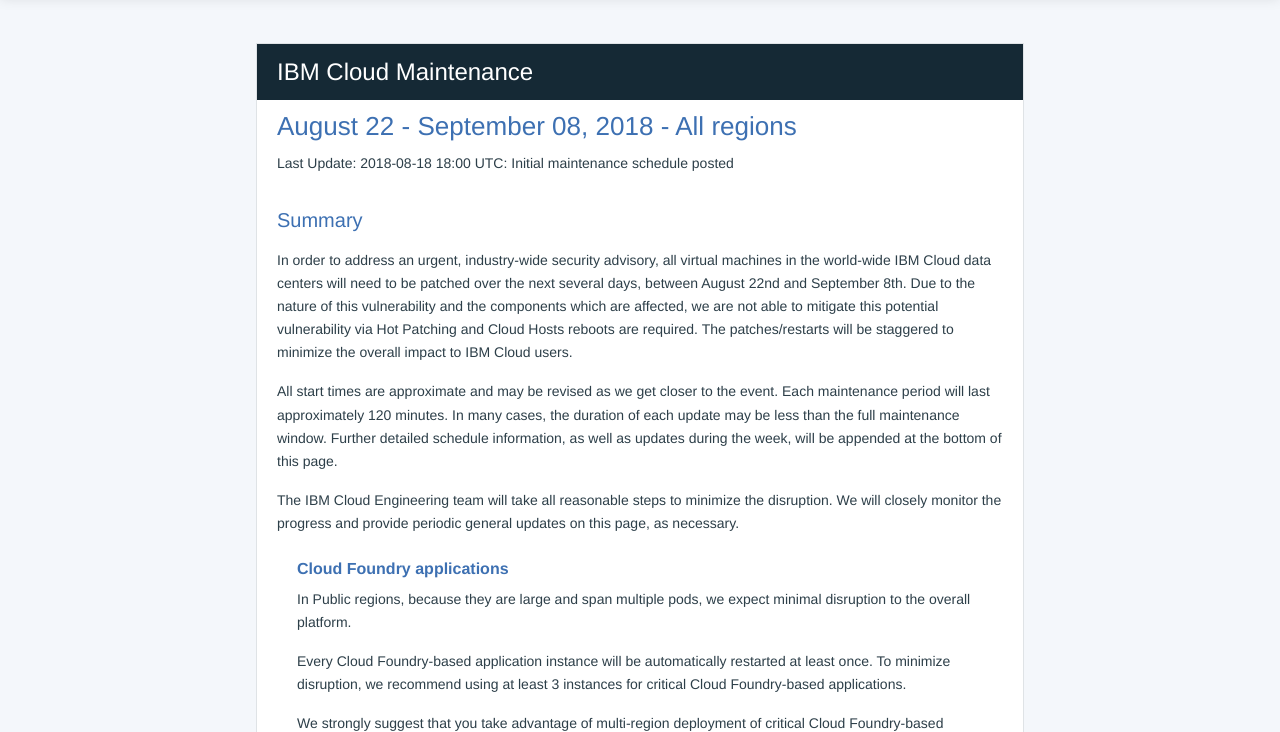
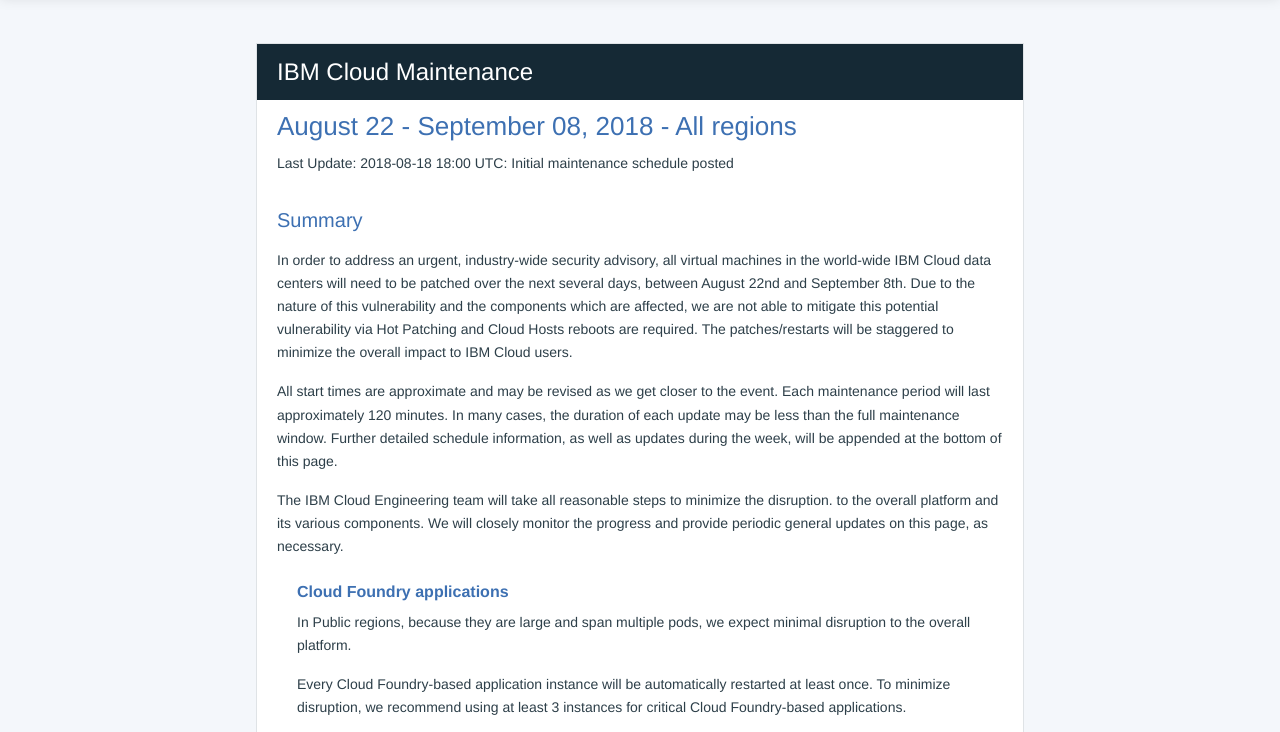
Before and after one commit to IBM-Cloud/support, a plain HTML site: page maintenance-NEWDRAFT.html in a window 1280 px wide. Shown: the part 57-789 px from the top of the page. Drawn offline with Linux system fonts and the light colour scheme; a web font is replaced by a local one.

Commit message:
text update - cover platform components

```diff
--- a/maintenance-NEWDRAFT.html
+++ b/maintenance-NEWDRAFT.html
@@ -90,6 +90,7 @@
             the bottom of this page.</p>
 
           <p class="style-scope doc-content">The IBM Cloud Engineering team will take all reasonable steps to minimize the disruption.
+            to the overall platform and its various components.
             We will closely monitor the progress and provide periodic general updates on this page, as necessary. </p>
 
           <div class="style-scope doc-content summary-details">
```
